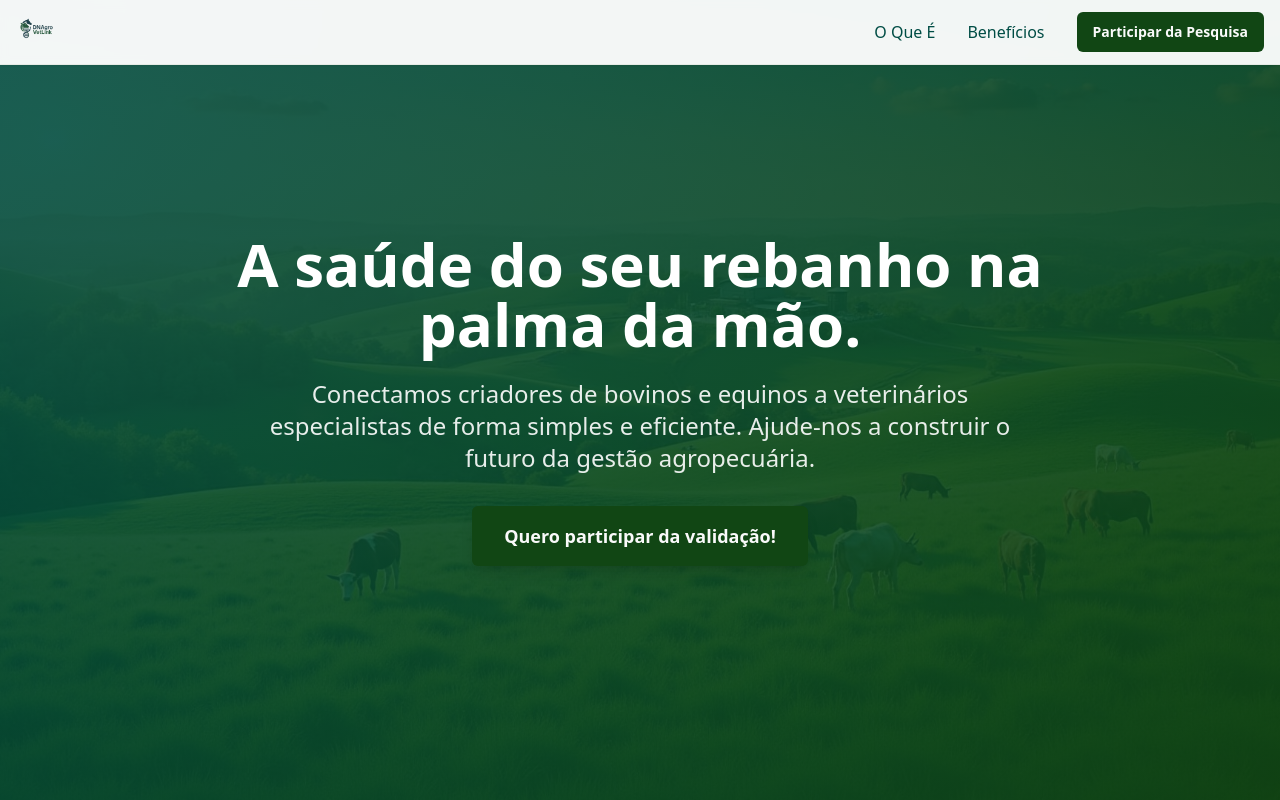
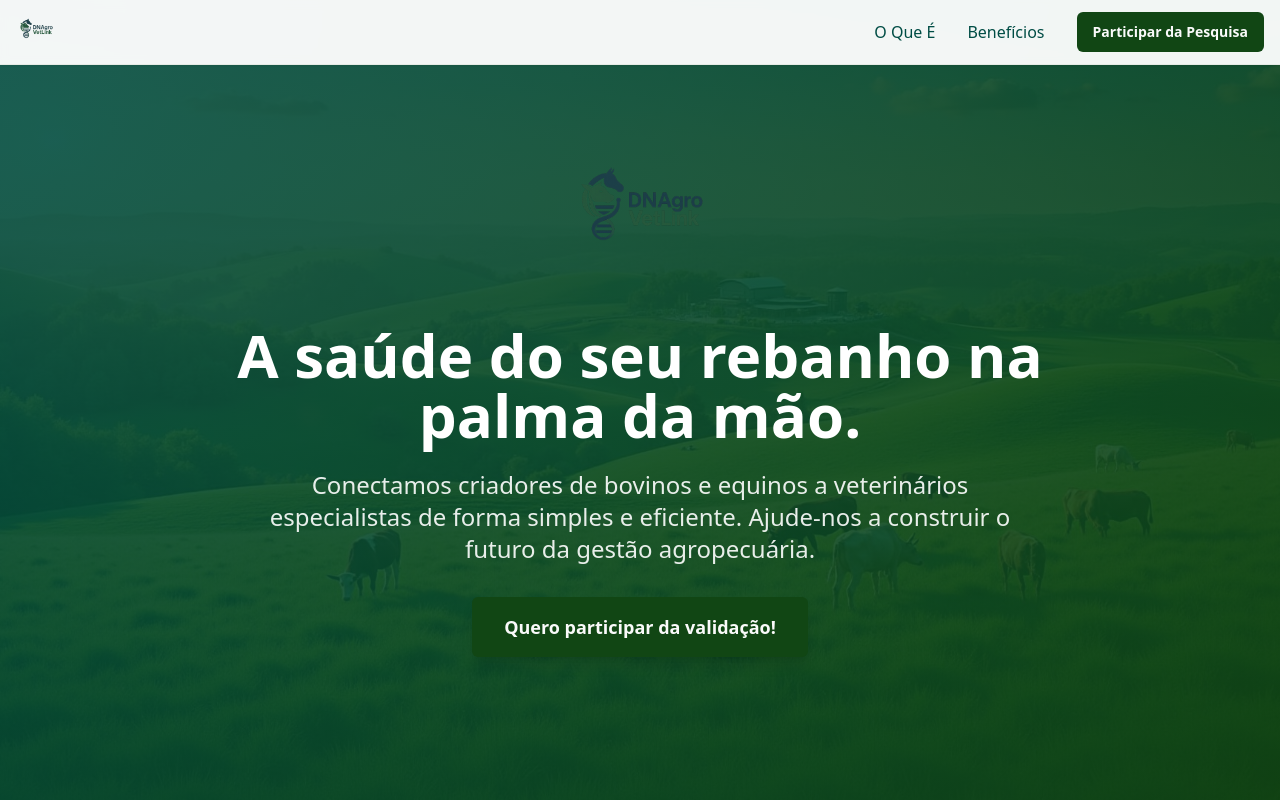
Before and after one commit to DNAgro/landingDnagro, a React (Vite) app: page / in a window 1280 px wide. Shown: the top 800 px of the page. Built offline with nearby package versions, Linux system fonts and the light colour scheme.

Commit message:
Aumentar e centralizar logo
Aumenta o tamanho da logo para 150px e a centraliza sobre a palavra "SEU" no componente de navegação.

```diff
--- a/src/components/HeroSection.tsx
+++ b/src/components/HeroSection.tsx
@@ -20,8 +20,15 @@ const HeroSection = () => {
       }}
     >
       <div className="container max-w-4xl">
+        <div className="mb-8">
+          <img
+            src="/lovable-uploads/b0aebc95-c5f8-42c3-9428-9c22609ad514.png"
+            alt="DNAgro VetLink"
+            className="w-[150px] h-auto mx-auto mb-6"
+          />
+        </div>
         <h1 className="text-4xl md:text-6xl font-bold text-white mb-6 leading-tight">
-          A saúde do seu rebanho na palma da mão.
+          A saúde do <span className="relative">seu</span> rebanho na palma da mão.
         </h1>
         <p className="text-xl md:text-2xl text-white/90 mb-8 max-w-3xl mx-auto leading-relaxed">
           Conectamos criadores de bovinos e equinos a veterinários especialistas
```
